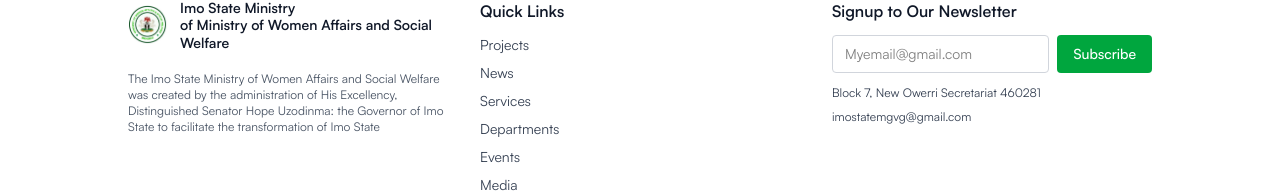
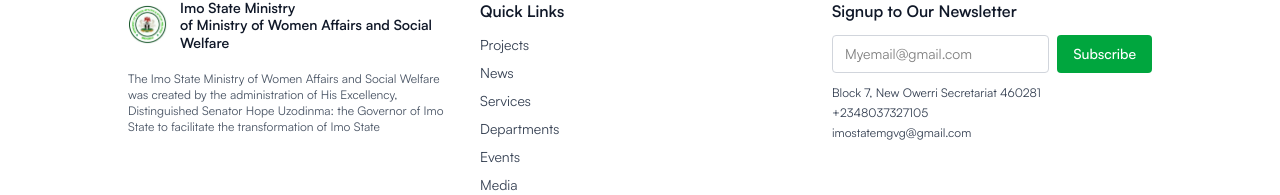
Before and after one commit to IDCLofficial/women-affairs, a Next.js app: page / in a window 1280 px wide. Shown: the part 5426-5621 px from the top of the page. Built offline with nearby package versions, Linux system fonts and the light colour scheme.

Commit message:
QA review changes

```diff
--- a/src/app/contact-us/ContactInfoSection.tsx
+++ b/src/app/contact-us/ContactInfoSection.tsx
@@ -4,7 +4,7 @@
 const contactInfo = {
   address: "Block 7, New Owerri Secretariat 460281",
   email: "imostatemgvg@gmail.com",
-  phone: "unavailable",
+  phone: "+2348037327105",
   socials: [
     { icon: <FaFacebookF />, href: "https://www.facebook.com/imostatemwa" },
     { icon: <FaTwitter />, href: "https://x.com/imostatemwa" },
--- a/src/components/Footer.tsx
+++ b/src/components/Footer.tsx
@@ -55,8 +55,8 @@
             href: "/"
         },
         {
-            label: "",
-            href: ""
+            label: "+2348037327105",
+            href: "tel:+2348037327105"
         },
         {
             label: "imostatemgvg@gmail.com",
```
